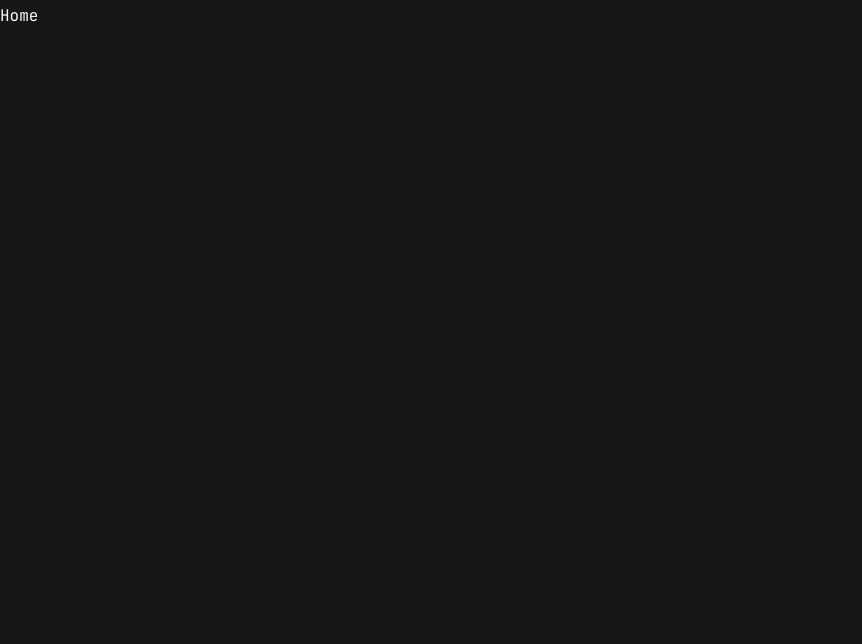
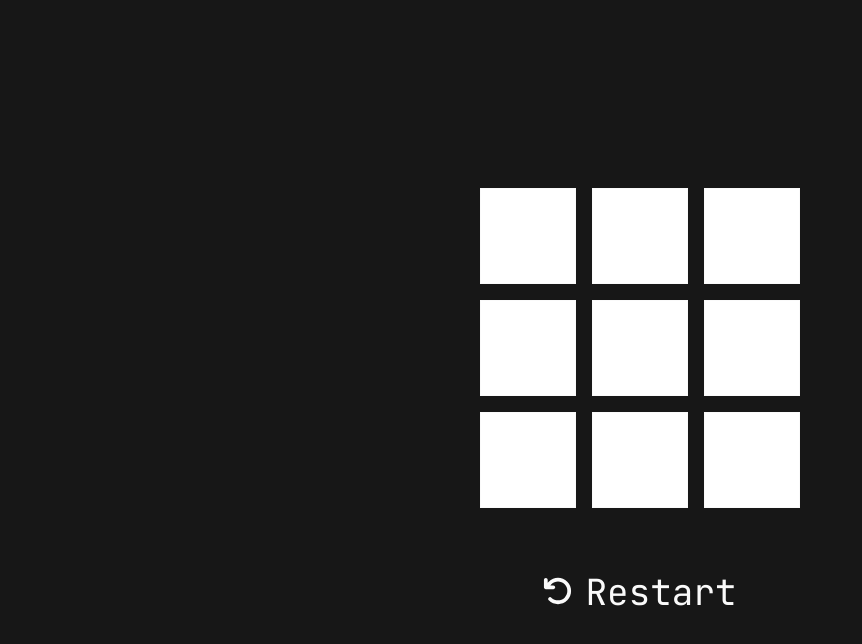
Before and after one commit to rohxn-rai/smatrix-boxes, a Next.js app: page / in a window 1280 px wide. Shown: the top 644 px of the page, without its empty margins (0-862 px from the left). Built offline with nearby package versions, Linux system fonts and the light colour scheme.

Commit message:
modified Home - added a matrix boxes layout that changes colour to green when clicked - added a restart button (non-functional)

```diff
--- a/app/page.jsx
+++ b/app/page.jsx
@@ -1,7 +1,40 @@
-import React from "react";
+"use client";
+
+import React, { useState } from "react";
+
+import { FaArrowRotateLeft } from "react-icons/fa6";
 
 const Home = () => {
-  return <div>Home</div>;
+  const initialMatrix = Array.from({ length: 3 }, () => Array(3).fill(false));
+  const [matrix, setMatrix] = useState(initialMatrix);
+
+  const handleClick = (row, col) => {
+    const newMatrix = matrix.map((r, i) =>
+      r.map((cell, j) => (i === row && j === col ? true : cell))
+    );
+    setMatrix(newMatrix);
+  };
+
+  return (
+    <div className="flex flex-col justify-center items-center min-h-screen gap-16">
+      <div className="grid grid-cols-3 gap-4">
+        {matrix.map((row, rowIndex) =>
+          row.map((isGreen, colIndex) => (
+            <div
+              key={`${rowIndex}-${colIndex}`}
+              onClick={() => handleClick(rowIndex, colIndex)}
+              className={`w-24 h-24 border flex justify-center items-center cursor-pointer transition-colors duration-300
+            ${isGreen ? "bg-green-500" : "bg-white"}`}
+            ></div>
+          ))
+        )}
+      </div>
+      <div className="flex flex-row gap-3">
+        <FaArrowRotateLeft className="text-3xl mt-1" />
+        <span className="text-4xl">Restart</span>
+      </div>
+    </div>
+  );
 };
 
 export default Home;
```
